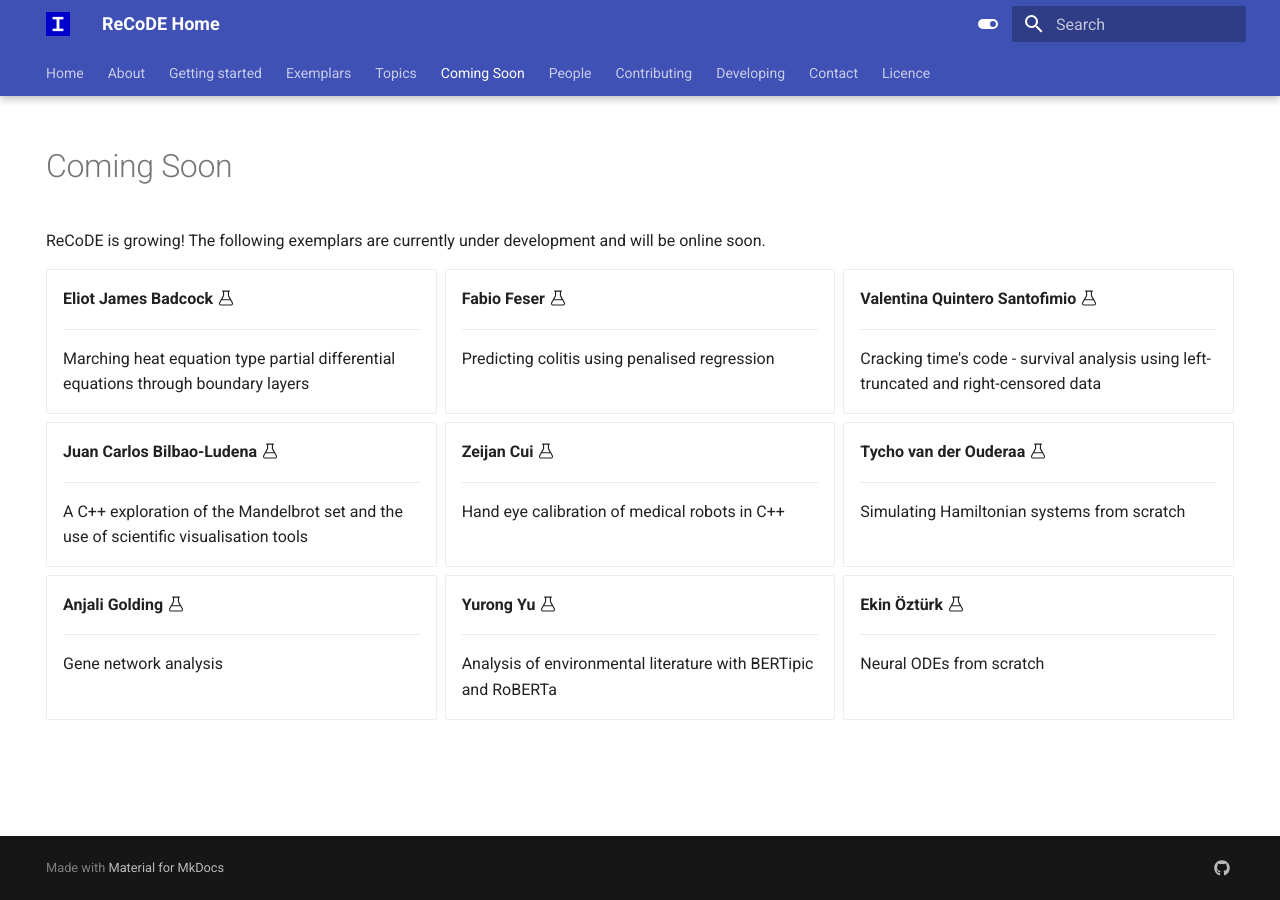
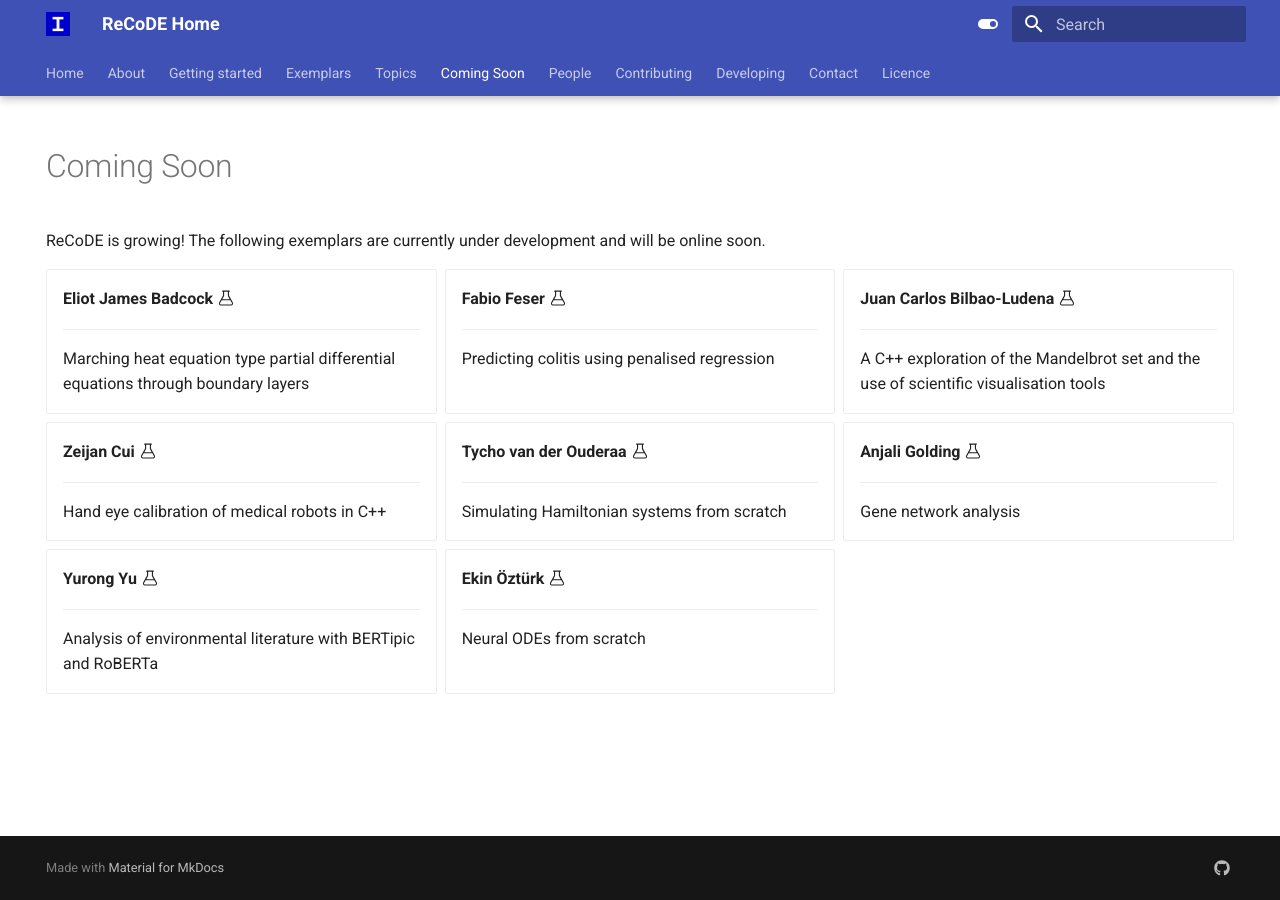
Before and after one commit to ImperialCollegeLondon/ReCoDE-home, an MkDocs documentation site: the page built from docs/coming-soon.md, in a window 1280 px wide. Built offline with MkDocs 1.6.1 and Material for MkDocs 9.7.7, drawn with Linux system fonts in a browser that asks for light colours.

Commit message:
feat: rm survival analysis coming-soon

```diff
--- a/docs/coming-soon.md
+++ b/docs/coming-soon.md
@@ -21,11 +21,6 @@ ReCoDE is growing! The following exemplars are currently under development and w
 
     ---
     Predicting colitis using penalised regression
-
--  __Valentina Quintero Santofimio__ :octicons-beaker-24:
-
-    ---
-    Cracking time's code - survival analysis using left-truncated and right-censored data
 
 -  __Juan Carlos Bilbao-Ludena__ :octicons-beaker-24:
 
```
